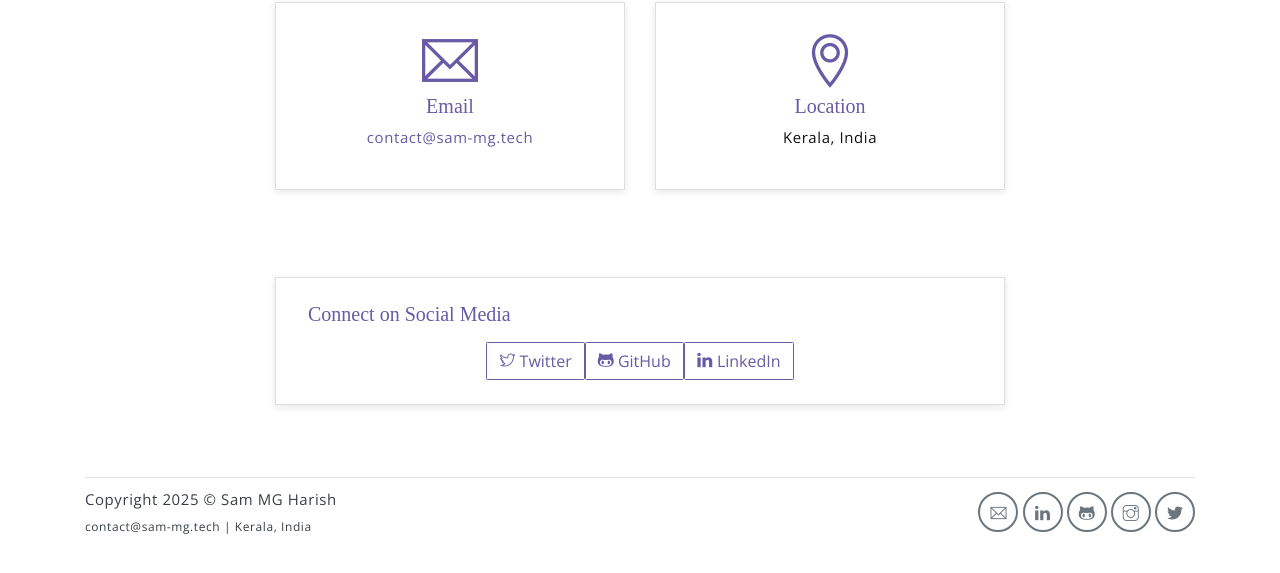
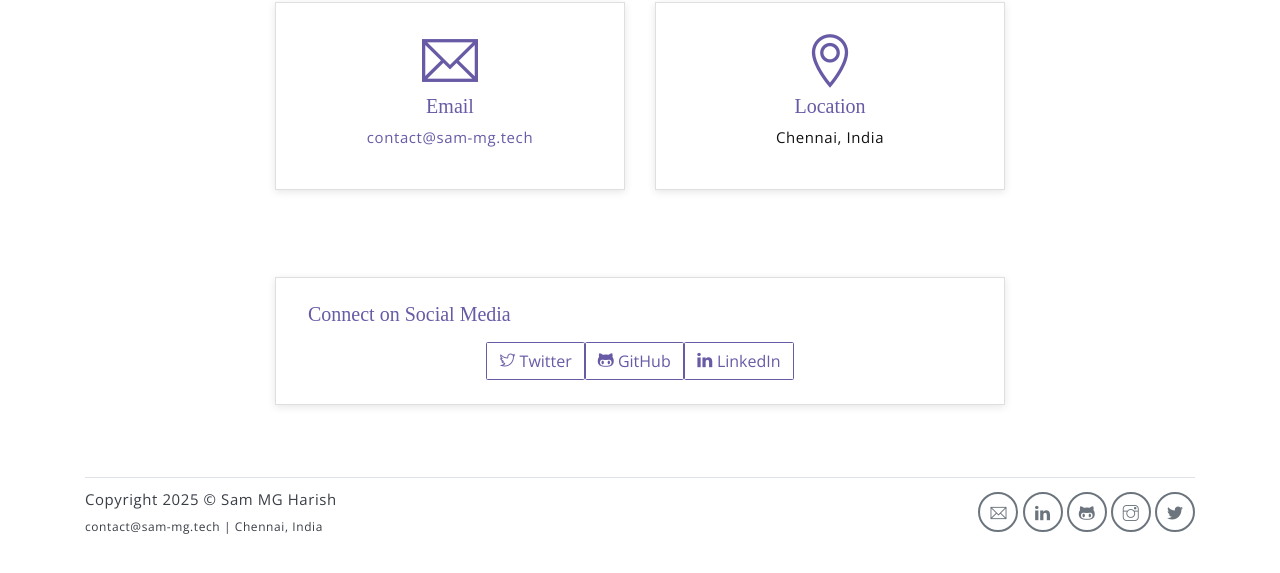
Before and after one commit to sam-mg/sam-mg.github.io, a Jekyll site: the page built from contact.html, in a window 1280 px wide. Shown: the part 306-879 px from the top of the page. Built offline with Jekyll 4.4.1, drawn with Linux system fonts in a browser that asks for light colours; some web fonts are replaced.

Commit message:
Update location from Kerala to Chennai

```diff
--- a/_includes/footer.html
+++ b/_includes/footer.html
@@ -4,7 +4,7 @@
             Copyright <script>document.write(new Date().getFullYear())</script> &copy; <a href="http://github.com/sam-mg/">Sam MG Harish</a>
             <br>
             <small>
-                <a href="mailto:contact@sam-mg.tech">contact@sam-mg.tech</a> | Kerala, India
+                <a href="mailto:contact@sam-mg.tech">contact@sam-mg.tech</a> | Chennai, India
             </small>
         </p>
         <div class="social-links text-right m-auto ml-sm-auto">
--- a/_layouts/default.html
+++ b/_layouts/default.html
@@ -56,7 +56,7 @@
       "description": "{{ site.description }}",
       "address": {
         "@type": "PostalAddress",
-        "addressLocality": "Kerala",
+        "addressLocality": "Chennai",
         "addressCountry": "IN"
       },
       "sameAs": [
--- a/contact.html
+++ b/contact.html
@@ -28,7 +28,7 @@ permalink: /contact/
                         <div class="card-body text-center">
                             <i class="ti-location-pin display-4 text-primary mb-3"></i>
                             <h5 class="card-title">Location</h5>
-                            <p class="card-text">Kerala, India</p>
+                            <p class="card-text">Chennai, India</p>
                         </div>
                     </div>
                 </div>
```
